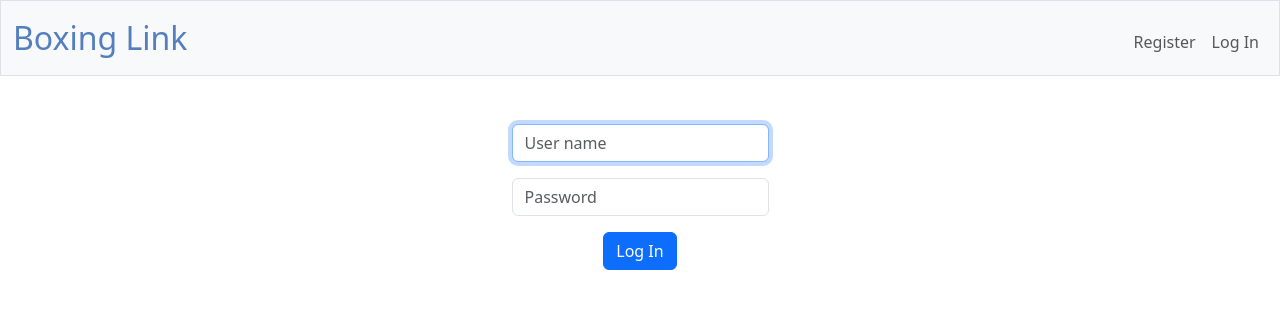
After one commit to devmoortje/git-playground, a Flask app: page /login in a window 1280 px wide. The commit adds this page. Shown: the top 317 px of the page. Run offline with Flask 3, Linux system fonts and the light colour scheme.

Commit message:
WIP: User resgistration

```diff
--- a/app/routes.py
+++ /dev/null
@@ -1,6 +0,0 @@
-from app import app
-from flask import render_template
-
-@app.route("/")
-def home():
-    return render_template("index.html")
--- /dev/null
+++ b/app/routes/auth.py
@@ -0,0 +1,107 @@
+from flask import Blueprint, flash, redirect, render_template, request, session
+from werkzeug.security import generate_password_hash
+
+from app.models import User
+from app import db
+from helpers import apology, login_required
+
+auth_bp = Blueprint('auth', __name__)
+
+@auth_bp.route("/")
+@login_required
+def index():
+    return render_template("index.html")
+
+@auth_bp.route("/login", methods=["GET", "POST"])
+def login():
+    # Forget any user_id
+    session.clear()
+
+    # User reached route via POST f(as by submitting a form via POST)
+    if request.method == "POST":
+
+        username = request.form.get("username")
+        password = request.form.get("password")
+
+        # Ensure username was submitted
+        if not username:
+            return "Please enter username", 400
+
+        # Ensure password was submitted
+        if not password:
+            return "Please enter password", 400
+
+        # Query database for username
+        rows = db.execute(
+            "SELECT * FROM users WHERE username = ?", username
+        )
+
+        # Ensure username exists and password is correct
+        # A hash is the result of a hash function that outputs a seemingly random string for an input
+        if len(rows) != 1 or not check_password_hash(
+            rows[0]["hash"], password
+        ):
+            return apology("invalid username and/or password", 400)
+
+        # Remember which user has logged in
+        session["user_id"] = rows[0]["id"]
+
+        # Remember user name
+        session["user_name"] = rows[0]["username"]
+
+        # Redirect user to home page
+        return redirect("/")
+
+    # User reached route via GET (as by clicking a link or via redirect)
+    return render_template("login.html")
+
+@auth_bp.route("/register", methods=["GET", "POST"])
+def register():
+    """Register user"""
+
+    if request.method == "POST":
+        username = request.form.get("username")
+        password = request.form.get("password")
+        confirmation = request.form.get("confirmation")
+
+        # Ensure username was submitted
+        if not username:
+            return apology("must provide username", 400)
+
+
+        # Check if user exists
+        existing_user = User.query.filter_by(username=username).first()
+
+        if existing_user:
+            flash('Username already taken')
+            return redirect('/register')
+
+        if not password:
+            flash("Must provide password")
+            return redirect("/register")
+
+        if not confirmation:
+            flash("Must provide password confirmation")
+            return redirect("/register")
+
+        if password != confirmation:
+            flash("Password and confirmation must match")
+            return redirect("/register")
+
+        # Create new user
+
+        # Instantiate a User class object to be written to db
+        new_user = User(
+            username=username,
+            password_hash=generate_password_hash(password)
+        )
+
+
+        db.session.add(new_user)
+        db.session.commit()
+
+        # Redirect user to home page
+        return redirect("/")
+
+    # User reached route via GET (as by clicking a link or via redirect)
+    return render_template("register.html")
--- /dev/null
+++ b/app/static/styles.css
@@ -0,0 +1,40 @@
+/* Size for brand */
+nav .navbar-brand {
+    font-size: xx-large;
+}
+
+/* Colors for brand */
+nav .navbar-brand .blue {
+    color: #537fbe;
+}
+
+nav .navbar-brand .red {
+    color: #ea433b;
+}
+
+nav .navbar-brand .yellow {
+    color: #f5b82e;
+}
+
+nav .navbar-brand .green {
+    color: #2e944b;
+}
+
+body {
+    background-color: #fff;
+    color: #212529;
+    font-size: 1rem;
+    font-weight: 400;
+    line-height: 1.5;
+    margin: 0;
+    text-align: left;
+}
+
+table,
+th,
+td {
+    margin: 0 auto;
+    border: 1px solid black;
+    border-collapse: collapse;
+    padding: 8px;
+}
--- /dev/null
+++ b/app/templates/layout.html
@@ -0,0 +1,70 @@
+<!DOCTYPE html>
+
+<html lang="en">
+
+    <head>
+
+        <meta charset="utf-8">
+        <meta name="viewport" content="initial-scale=1, width=device-width">
+
+        <!-- http://getbootstrap.com/docs/5.3/ -->
+        <link href="https://cdn.jsdelivr.net/npm/bootstrap@5.3.3/dist/css/bootstrap.min.css" rel="stylesheet" integrity="sha384-QWTKZyjpPEjISv5WaRU9OFeRpok6YctnYmDr5pNlyT2bRjXh0JMhjY6hW+ALEwIH" crossorigin="anonymous">
+        <script src="https://cdn.jsdelivr.net/npm/bootstrap@5.3.3/dist/js/bootstrap.bundle.min.js" integrity="sha384-YvpcrYf0tY3lHB60NNkmXc5s9fDVZLESaAA55NDzOxhy9GkcIdslK1eN7N6jIeHz" crossorigin="anonymous"></script>
+
+
+        <link href="/static/styles.css" rel="stylesheet">
+
+        <!-- bootstrap for user icon -->
+        <link rel="stylesheet" href="https://cdnjs.cloudflare.com/ajax/libs/font-awesome/6.4.0/css/all.min.css">
+
+
+        <title>Boxing Link: {% block title %}{% endblock %}</title>
+
+    </head>
+
+    <body>
+
+        <nav class="bg-light border navbar navbar-expand-md navbar-light">
+            <div class="container-fluid">
+                <a class="navbar-brand" href="/"><span class="blue">Boxing Link</span></a>
+                <button aria-controls="navbar" aria-expanded="false" aria-label="Toggle navigation" class="navbar-toggler" data-bs-target="#navbar" data-bs-toggle="collapse" type="button">
+                    <span class="navbar-toggler-icon"></span>
+                </button>
+                <div class="collapse navbar-collapse" id="navbar">
+                    {% if session["user_id"] %}
+                        <ul class="navbar-nav me-auto mt-2">
+                            <li class="nav-item"><a class="nav-link" href="/quote">Quote</a></li>
+                            <li class="nav-item"><a class="nav-link" href="/buy">Buy</a></li>
+                            <li class="nav-item"><a class="nav-link" href="/sell">Sell</a></li>
+                            <li class="nav-item"><a class="nav-link" href="/history">History</a></li>
+                        </ul>
+                        <ul class="navbar-nav ms-auto mt-2">
+                            <li class="nav-item"><a class="nav-link" href="/myinfo"><i class="fas fa-user me-1"></i> {{ session["user_name"] }}</a></li>
+                            <li class="nav-item"><a class="nav-link" href="/logout">Log Out</a></li>
+                        </ul>
+                    {% else %}
+                        <ul class="navbar-nav ms-auto mt-2">
+                            <li class="nav-item"><a class="nav-link" href="/register">Register</a></li>
+                            <li class="nav-item"><a class="nav-link" href="/login">Log In</a></li>
+                        </ul>
+                    {% endif %}
+                </div>
+            </div>
+        </nav>
+
+        {% if get_flashed_messages() %}
+            <header>
+                <div class="alert alert-primary mb-0 text-center" role="alert">
+                    {{ get_flashed_messages() | join(" ") }}
+                </div>
+            </header>
+        {% endif %}
+
+        <main class="container py-5 text-center">
+            {% block main %}{% endblock %}
+        </main>
+
+
+    </body>
+
+</html>
--- /dev/null
+++ b/app/templates/login.html
@@ -0,0 +1,41 @@
+{% extends "layout.html" %}
+
+{% block title %}
+Log In
+{% endblock %}
+
+{% block main %}
+<form id= "loginForm" action="/login" method="post">
+    <div class="mb-3">
+        <input autocomplete="off" autofocus class="form-control mx-auto w-auto" name="username" placeholder="User name"
+            type="text">
+    </div>
+    <div class="mb-3">
+        <input class="form-control mx-auto w-auto" name="password" placeholder="Password" type="password">
+    </div>
+    <p id="error_msg" style="color: red;"></p>
+    <button class="btn btn-primary" type="submit">Log In</button>
+
+</form>
+    <script>
+        document.getElementById("loginForm").addEventListener("submit", async (e) => {
+            e.preventDefault();
+            const form = e.target;
+            const errorMsg = document.getElementById("error_msg");
+            errorMsg.textContent = "";
+
+            const res = await fetch("/login", {
+                method: "POST",
+                body: new FormData(form)
+            });
+
+            if (!res.ok) {
+                const msg = await res.text();
+                errorMsg.textContent = msg || "Login failed";
+            } else {
+                // success – redirect manually
+                window.location.href = "/";
+            }
+        });
+    </script>
+{% endblock %}
--- a/run.py
+++ b/run.py
@@ -1,4 +1,7 @@
-from app import app
+from app import create_app
+
+app = create_app()
 
 if __name__ == "__main__":
+
     app.run(debug=True)
```
Also changed, not shown: app/__init__.py (+38 -2 lines), app/models.py (added, +9 -0 lines), app/templates/index.html (+9 -9 lines), app/templates/register.html (added, +20 -0 lines), helpers.py (added, +14 -0 lines), boxing.db (added), instance/boxing.db (added), 1 other file.
